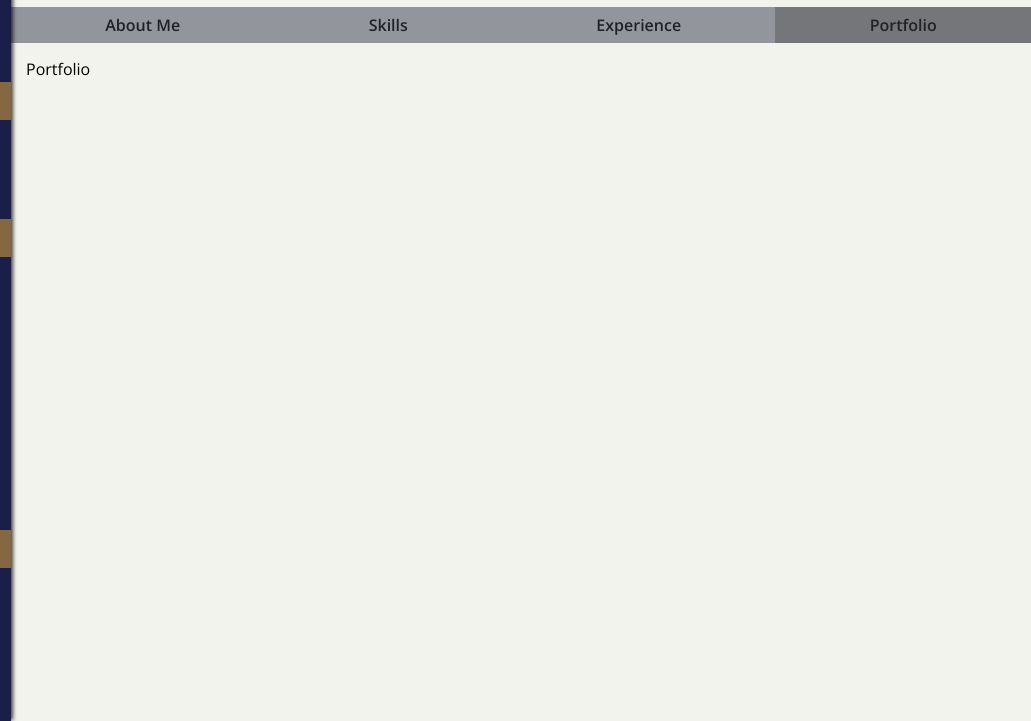
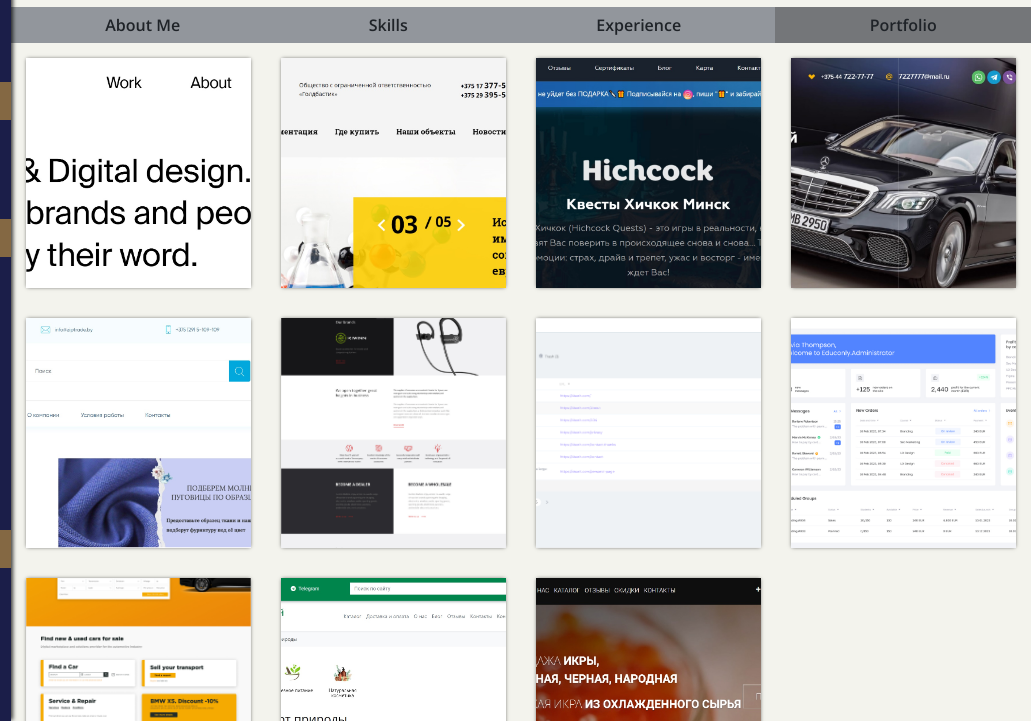
Before and after one commit to edwarr170484/cv, a plain HTML site: page index.html in a window 1280 px wide. Both pictures are taken after a click on the link "Portfolio". Shown: the part 79-800 px from the top of the page, 249-1280 px from the left. Drawn offline with nearby package versions, Linux system fonts and the light colour scheme.

Commit message:
Добавил изображения для портфолио

```diff
--- a/index.html
+++ b/index.html
@@ -45,9 +45,9 @@
                     <div class="cv-aside__title">Contacts</div>
                     <div class="cv-aside__info">
                         <ul class="cv-aside__contacts">
-                            <li><a href="tel:+375291236064"><i class="fa-solid fa-phone"></i> +375 29 123-60-64</a></li>
-                            <li><a href="live:.cid.3cfe0d1a835333b"><i class="fa-brands fa-skype"></i> live:.cid.3cfe0d1a835333b</a></li>
-                            <li><a href="@webwarrd"><i class="fa-brands fa-telegram"></i> @webwarrd</a></li>
+                            <li><a href="tel:+375291236064" target="_blank"><i class="fa-solid fa-phone"></i> +375 29 123-60-64</a></li>
+                            <li><a href="live:.cid.3cfe0d1a835333b" target="_blank"><i class="fa-brands fa-skype"></i> live:.cid.3cfe0d1a835333b</a></li>
+                            <li><a href="https://t.me/webwarrd" target="_blank"><i class="fa-brands fa-telegram"></i> @webwarrd</a></li>
                         </ul>
                     </div>
                 </div>
@@ -102,7 +102,43 @@
                 <div class="cv-main__tab tab active" id="about-tab">About Me</div>
                 <div class="cv-main__tab tab" id="skills-tab">Skills</div>
                 <div class="cv-main__tab tab" id="experience-tab">Experience</div>
-                <div class="cv-main__tab tab" id="portfolio-tab">Portfolio</div>
+                <div class="cv-main__tab tab" id="portfolio-tab">
+                    <div class="cv-portfolio">
+                        <a href="./images/portfolio/bravants.jpg" class="cv-portfolio__item" data-lightbox="portfolio">
+                            <img src="./images/portfolio/bravants.jpg" alt="" />
+                        </a>
+                        <a href="./images/portfolio/goldbastik.jpg" class="cv-portfolio__item" data-lightbox="portfolio">
+                            <img src="./images/portfolio/goldbastik.jpg" alt="" />
+                        </a>
+                        <a href="./images/portfolio/hichcock.jpg" class="cv-portfolio__item" data-lightbox="portfolio">
+                            <img src="./images/portfolio/hichcock.jpg" alt="" />
+                        </a>
+                        <a href="./images/portfolio/seven.jpg" class="cv-portfolio__item" data-lightbox="portfolio">
+                            <img src="./images/portfolio/seven.jpg" alt="" />
+                        </a>
+                        <a href="./images/portfolio/ziptrade.jpg" class="cv-portfolio__item" data-lightbox="portfolio">
+                            <img src="./images/portfolio/ziptrade.jpg" alt="" />
+                        </a>
+                        <a href="./images/portfolio/forus.jpg" class="cv-portfolio__item" data-lightbox="portfolio">
+                            <img src="./images/portfolio/forus.jpg" alt="" />
+                        </a>
+                        <a href="./images/portfolio/cms.jpg" class="cv-portfolio__item" data-lightbox="portfolio">
+                            <img src="./images/portfolio/cms.jpg" alt="" />
+                        </a>
+                        <a href="./images/portfolio/skillwant.png" class="cv-portfolio__item" data-lightbox="portfolio">
+                            <img src="./images/portfolio/skillwant.png" alt="" />
+                        </a>
+                        <a href="./images/portfolio/dashboard.png" class="cv-portfolio__item" data-lightbox="portfolio">
+                            <img src="./images/portfolio/dashboard.png" alt="" />
+                        </a>
+                        <a href="./images/portfolio/sibsmak.jpg" class="cv-portfolio__item" data-lightbox="portfolio">
+                            <img src="./images/portfolio/sibsmak.jpg" alt="" />
+                        </a>
+                        <a href="./images/portfolio/fishmag.jpg" class="cv-portfolio__item" data-lightbox="portfolio">
+                            <img src="./images/portfolio/fishmag.jpg" alt="" />
+                        </a>
+                    </div>
+                </div>
             </div>
         </main>
     </div>
--- a/styles/styles.css
+++ b/styles/styles.css
@@ -215,3 +215,22 @@ a{
 .tabs .tab.active{
     opacity: 1;
 }
+
+.cv-portfolio{
+    display: grid;
+    grid-template-columns: repeat(4, 1fr);
+    gap:30px;
+}
+.cv-portfolio__item{
+    display: block;
+    box-shadow: 0px 0px 4px -1px rgba(0,0,0,0.75);
+    -webkit-box-shadow: 0px 0px 4px -1px rgba(0,0,0,0.75);
+    -moz-box-shadow: 0px 0px 4px -1px rgba(0,0,0,0.75);
+}
+.cv-portfolio__item img{
+    width: 100%;
+    height: 100%;
+    aspect-ratio: 1/1;
+    object-fit: cover;
+    object-position: center;
+}
```
Also changed, not shown: images/portfolio/bravants.jpg (added), images/portfolio/cms.jpg (added), images/portfolio/dashboard.png (added), images/portfolio/fishmag.jpg (added), images/portfolio/forus.jpg (added), images/portfolio/goldbastik.jpg (added), images/portfolio/hichcock.jpg (added), images/portfolio/seven.jpg (added), images/portfolio/sibsmak.jpg (added), images/portfolio/skillwant.png (added), images/portfolio/ziptrade.jpg (added).
